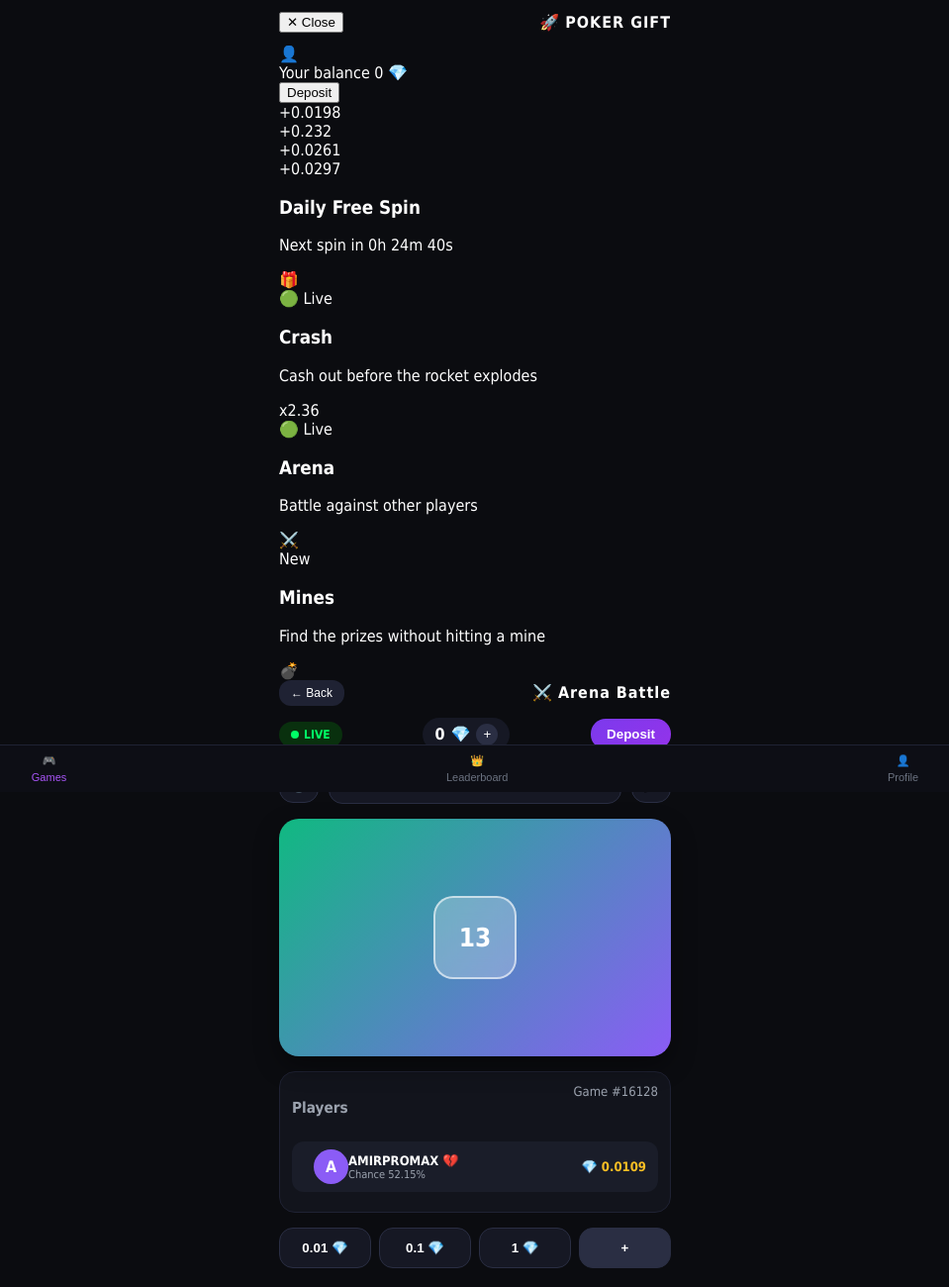
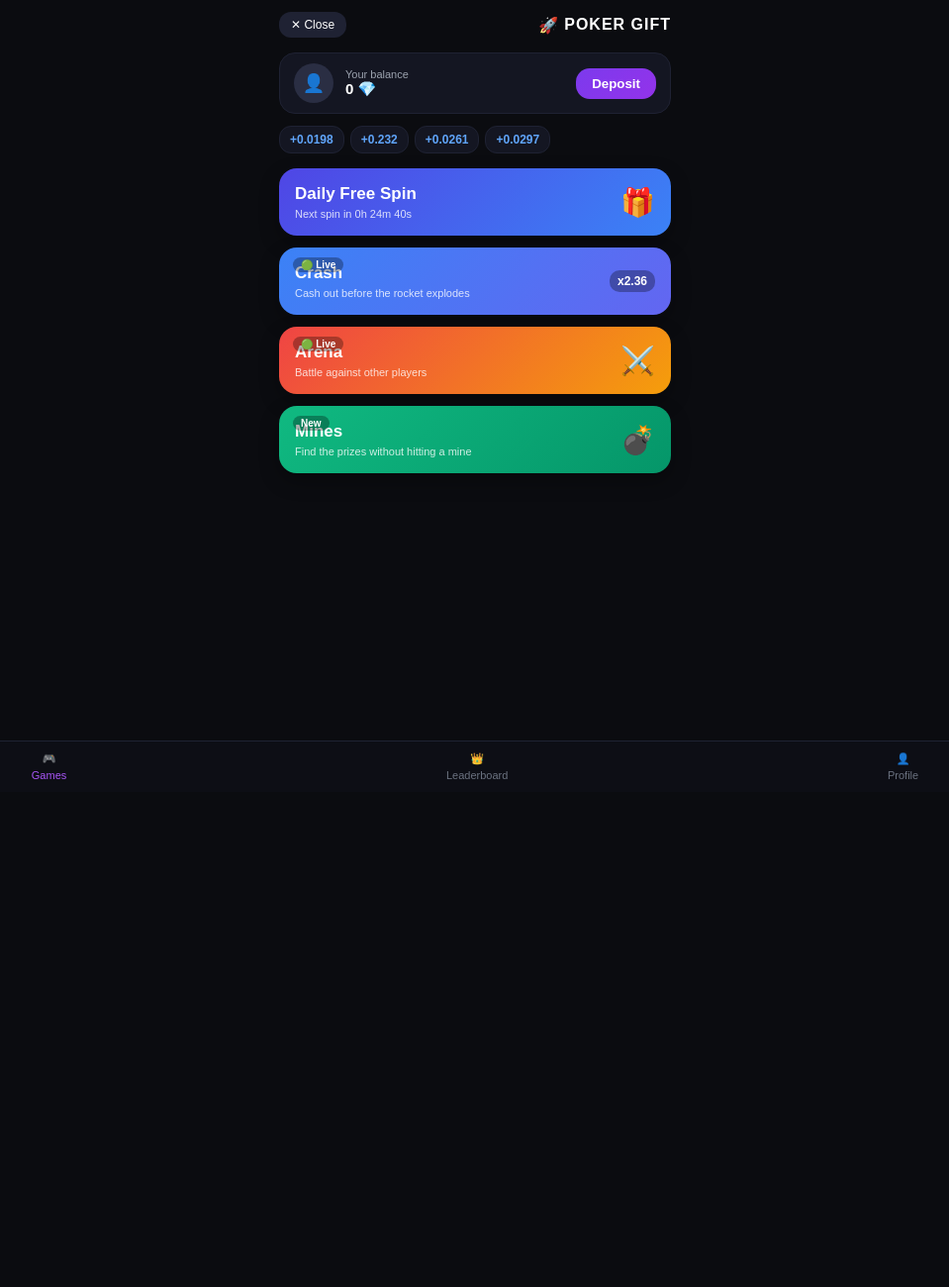
Before and after one commit to Hoormazd13888/POKER, a website: page public/index.html in a window 1280 px wide. Shown: the whole page at 99% size, without its empty margins (160-1119 px from the left). After the commit the page ends 800 px from the top, so only its background shows below. Drawn offline with Linux system fonts and the light colour scheme.

Commit message:
Refactor CSS styles for layout and design updates
Updated various styles, including font-family, padding, and margins. Added new classes for banners and adjusted layout properties.

```diff
--- a/public/style.css
+++ b/public/style.css
@@ -1,9 +1,11 @@
 body {
     background-color: #0b0c10;
     color: #ffffff;
-    font-family: Tahoma, sans-serif;
+    font-family: Arial, sans-serif;
     margin: 0;
     padding: 0;
+    direction: ltr;
+    text-align: left;
     display: flex;
     justify-content: center;
 }
@@ -12,15 +14,21 @@ body {
     max-width: 420px;
     padding: 12px;
     box-sizing: border-box;
-    padding-bottom: 70px;
+    padding-bottom: 80px;
+}
+.page {
+    display: none;
+}
+.page.active {
+    display: block;
 }
 .top-header {
     display: flex;
     justify-content: space-between;
     align-items: center;
-    margin-bottom: 12px;
+    margin-bottom: 15px;
 }
-.back-btn {
+.close-btn, .back-btn {
     background: #1f2233;
     color: #fff;
     border: none;
@@ -36,6 +44,100 @@ body {
     display: flex;
     align-items: center;
     gap: 5px;
+}
+.lobby-user-bar {
+    background: #141622;
+    border: 1px solid #1f2233;
+    border-radius: 16px;
+    padding: 10px 14px;
+    display: flex;
+    align-items: center;
+    justify-content: space-between;
+    margin-bottom: 12px;
+}
+.avatar-box {
+    width: 40px;
+    height: 40px;
+    background: #2a2e43;
+    border-radius: 50%;
+    display: flex;
+    justify-content: center;
+    align-items: center;
+    font-size: 18px;
+}
+.balance-info {
+    flex: 1;
+    margin-left: 12px;
+    display: flex;
+    flex-direction: column;
+}
+.bal-title {
+    font-size: 11px;
+    color: #9ca3af;
+}
+.bal-amount {
+    font-size: 15px;
+    font-weight: bold;
+}
+.deposit-btn-main {
+    background: linear-gradient(135deg, #7c3aed, #9333ea);
+    color: white;
+    border: none;
+    padding: 8px 16px;
+    border-radius: 14px;
+    font-weight: bold;
+    cursor: pointer;
+}
+.quick-chips {
+    display: flex;
+    gap: 6px;
+    overflow-x: auto;
+    margin-bottom: 15px;
+}
+.chip-item {
+    background: #141622;
+    border: 1px solid #1f2233;
+    padding: 6px 10px;
+    border-radius: 12px;
+    font-size: 12px;
+    font-weight: bold;
+    color: #60a5fa;
+}
+.banner-card {
+    border-radius: 18px;
+    padding: 16px;
+    margin-bottom: 12px;
+    position: relative;
+    cursor: pointer;
+    display: flex;
+    justify-content: space-between;
+    align-items: center;
+    box-shadow: 0 8px 20px rgba(0,0,0,0.3);
+}
+.spin-banner { background: linear-gradient(135deg, #4f46e5, #3b82f6); }
+.crash-banner { background: linear-gradient(135deg, #3b82f6, #6366f1); }
+.arena-banner { background: linear-gradient(135deg, #ef4444, #f59e0b); }
+.mines-banner { background: linear-gradient(135deg, #10b981, #059669); }
+
+.banner-text h3 { margin: 0 0 4px 0; font-size: 17px; }
+.banner-text p { margin: 0; font-size: 11px; color: rgba(255,255,255,0.8); }
+.banner-icon { font-size: 28px; }
+.live-tag, .new-tag {
+    position: absolute;
+    top: 10px;
+    left: 14px;
+    background: rgba(0,0,0,0.3);
+    padding: 2px 8px;
+    border-radius: 10px;
+    font-size: 10px;
+    font-weight: bold;
+}
+.banner-badge {
+    background: rgba(0,0,0,0.3);
+    padding: 4px 8px;
+    border-radius: 10px;
+    font-size: 12px;
+    font-weight: bold;
 }
 .user-bar {
     display: flex;
@@ -54,12 +156,7 @@ body {
     align-items: center;
     gap: 5px;
 }
-.dot {
-    width: 8px;
-    height: 8px;
-    background: #00ff66;
-    border-radius: 50%;
-}
+.dot { width: 8px; height: 8px; background: #00ff66; border-radius: 50%; }
 .balance-pill {
     background: #161824;
     padding: 6px 12px;
@@ -70,165 +167,46 @@ body {
     font-weight: bold;
 }
 .plus-btn {
-    background: #2a2e43;
-    color: white;
-    border: none;
-    width: 22px;
-    height: 22px;
-    border-radius: 50%;
-    cursor: pointer;
-}
-.deposit-main-btn {
-    background: linear-gradient(135deg, #7c3aed, #9333ea);
-    color: white;
-    border: none;
-    padding: 8px 16px;
-    border-radius: 15px;
-    font-weight: bold;
-    cursor: pointer;
+    background: #2a2e43; color: white; border: none; width: 22px; height: 22px; border-radius: 50%; cursor: pointer;
 }
 .bank-row {
-    display: flex;
-    justify-content: space-between;
-    align-items: center;
-    margin-bottom: 15px;
+    display: flex; justify-content: space-between; align-items: center; margin-bottom: 15px;
 }
 .bank-display {
-    background: #161824;
-    flex: 1;
-    margin: 0 10px;
-    text-align: center;
-    padding: 10px;
-    border-radius: 14px;
-    font-weight: bold;
-    color: #fbbf24;
-    border: 1px solid #2a2e43;
+    background: #161824; flex: 1; margin: 0 10px; text-align: center; padding: 10px; border-radius: 14px; font-weight: bold; color: #fbbf24; border: 1px solid #2a2e43;
 }
 .icon-action-btn {
-    background: #161824;
-    border: 1px solid #2a2e43;
-    color: white;
-    width: 40px;
-    height: 40px;
-    border-radius: 14px;
-    cursor: pointer;
-    font-size: 16px;
+    background: #161824; border: 1px solid #2a2e43; color: white; width: 40px; height: 40px; border-radius: 14px; cursor: pointer;
 }
 .arena-card {
-    background: linear-gradient(135deg, #10b981, #8b5cf6);
-    height: 240px;
-    border-radius: 20px;
-    position: relative;
-    display: flex;
-    justify-content: center;
-    align-items: center;
-    box-shadow: 0 10px 25px rgba(0,0,0,0.4);
-    margin-bottom: 15px;
+    background: linear-gradient(135deg, #10b981, #8b5cf6); height: 220px; border-radius: 20px; display: flex; justify-content: center; align-items: center; margin-bottom: 15px; box-shadow: 0 10px 25px rgba(0,0,0,0.4);
 }
 .wheel-center-badge {
-    width: 80px;
-    height: 80px;
-    background: rgba(255, 255, 255, 0.25);
-    backdrop-filter: blur(10px);
-    border-radius: 20px;
-    display: flex;
-    justify-content: center;
-    align-items: center;
-    font-size: 26px;
-    font-weight: bold;
-    border: 2px solid rgba(255,255,255,0.6);
+    width: 80px; height: 80px; background: rgba(255, 255, 255, 0.25); backdrop-filter: blur(10px); border-radius: 20px; display: flex; justify-content: center; align-items: center; font-size: 26px; font-weight: bold; border: 2px solid rgba(255,255,255,0.6);
 }
 .players-section {
-    background: #12141c;
-    border-radius: 16px;
-    padding: 12px;
-    border: 1px solid #1f2233;
+    background: #12141c; border-radius: 16px; padding: 12px; border: 1px solid #1f2233;
 }
 .section-header {
-    display: flex;
-    justify-content: space-between;
-    font-size: 13px;
-    color: #9ca3af;
-    margin-bottom: 10px;
+    display: flex; justify-content: space-between; font-size: 13px; color: #9ca3af; margin-bottom: 10px;
 }
 .player-item {
-    display: flex;
-    align-items: center;
-    background: #1a1d29;
-    padding: 8px 12px;
-    border-radius: 12px;
-    margin-bottom: 8px;
+    display: flex; align-items: center; background: #1a1d29; padding: 8px 12px; border-radius: 12px;
 }
 .player-avatar {
-    width: 35px;
-    height: 35px;
-    background: #8b5cf6;
-    border-radius: 50%;
-    display: flex;
-    justify-content: center;
-    align-items: center;
-    font-weight: bold;
-    margin-left: 10px;
+    width: 35px; height: 35px; background: #8b5cf6; border-radius: 50%; display: flex; justify-content: center; align-items: center; font-weight: bold; margin-right: 10px;
 }
-.player-info {
-    flex: 1;
-    display: flex;
-    flex-direction: column;
-}
-.player-name {
-    font-size: 13px;
-    font-weight: bold;
-}
-.player-chance {
-    font-size: 11px;
-    color: #9ca3af;
-}
-.player-bet {
-    color: #fbbf24;
-    font-weight: bold;
-    font-size: 13px;
-}
-.bet-controls-bar {
-    display: flex;
-    gap: 8px;
-    margin-top: 15px;
-}
-.bet-chip {
-    flex: 1;
-    background: #161824;
-    border: 1px solid #2a2e43;
-    color: white;
-    padding: 12px;
-    border-radius: 14px;
-    font-weight: bold;
-    cursor: pointer;
-}
-.plus-chip {
-    background: #2a2e43;
-}
+.player-info { flex: 1; display: flex; flexDirection: column; }
+.player-name { font-size: 13px; font-weight: bold; }
+.player-chance { font-size: 11px; color: #9ca3af; }
+.player-bet { color: #fbbf24; font-weight: bold; font-size: 13px; }
+.bet-controls-bar { display: flex; gap: 8px; margin-top: 15px; }
+.bet-chip { flex: 1; background: #161824; border: 1px solid #2a2e43; color: white; padding: 12px; border-radius: 14px; font-weight: bold; cursor: pointer; }
+.plus-chip { background: #2a2e43; }
 .bottom-nav {
-    position: fixed;
-    bottom: 0;
-    left: 0;
-    right: 0;
-    background: #0d0e15;
-    border-top: 1px solid #1f2233;
-    display: flex;
-    justify-content: space-around;
-    padding: 8px 0;
-    z-index: 100;
+    position: fixed; bottom: 0; left: 0; right: 0; background: #0d0e15; border-top: 1px solid #1f2233; display: flex; justify-content: space-around; padding: 10px 0; z-index: 100;
 }
 .nav-item {
-    background: none;
-    border: none;
-    color: #6b7280;
-    display: flex;
-    flex-direction: column;
-    align-items: center;
-    font-size: 11px;
-    gap: 4px;
-    cursor: pointer;
+    background: none; border: none; color: #6b7280; display: flex; flex-direction: column; align-items: center; font-size: 11px; gap: 4px; cursor: pointer;
 }
-.nav-item.active {
-    color: #a855f7;
-}
+.nav-item.active { color: #a855f7; }
```
